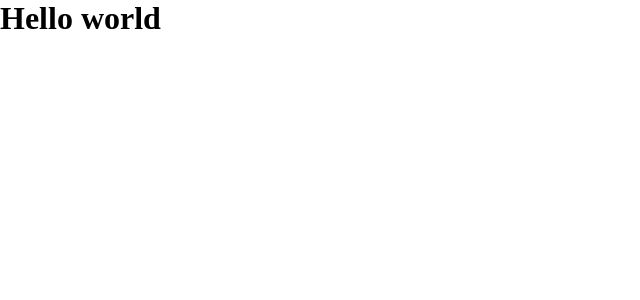
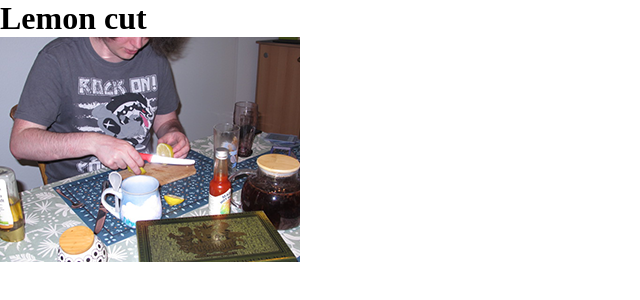
Before and after one commit to despairpanta/IMD2-Exercice-workflow-1, a website built with Parcel: page src/index.html in a window 1280 px wide. Shown: the whole page, without its empty margins (0-640 px from the left). Built offline with nearby package versions, Linux system fonts and the light colour scheme.

Commit message:
ajout d'image

```diff
--- a/src/index.html
+++ b/src/index.html
@@ -7,7 +7,8 @@
     <link rel="stylesheet" href="css/main.css" />
   </head>
   <body>
-    <h1>Hello world</h1>
+    <h1>Lemon cut</h1>
+    <img src="img/lemon-cut.png" alt="" />
 
     <script src="js/main.js" type="module"></script>
   </body>
```
Also changed, not shown: src/img/IMG_4489.PNG (added), src/img/lemon-cut.png (added).
